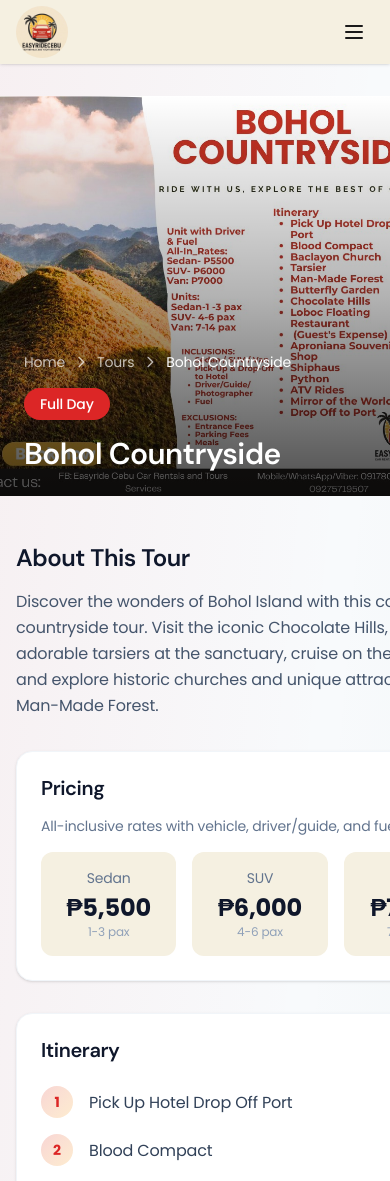
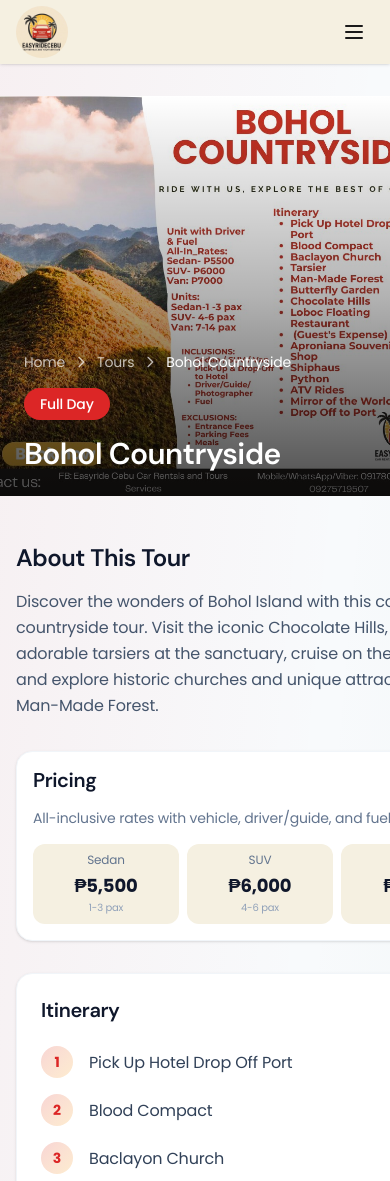
Before and after one commit to j-andradeii/easyrides-cebu, a Next.js app: page /tours/bohol-countryside in a window 390 px wide. Shown: the top 1181 px of the page. Built offline with nearby package versions, Linux system fonts and the light colour scheme.

Commit message:
update width

```diff
--- a/src/app/globals.css
+++ b/src/app/globals.css
@@ -130,7 +130,7 @@
 
 html {
   overflow-x: hidden;
-  max-width: 100%;
+  max-width: 100vw;
 }
 
 body {
@@ -141,7 +141,14 @@ body {
   line-height: 1.6;
   letter-spacing: -0.01em;
   overflow-x: hidden;
-  max-width: 100%;
+  max-width: 100vw;
+  width: 100%;
+}
+
+/* Prevent horizontal overflow on all main containers */
+main, section, .container {
+  max-width: 100vw;
+  overflow-x: hidden;
 }
 
 h1, h2, h3, h4, h5, h6 {
--- a/src/app/tours/[slug]/page.tsx
+++ b/src/app/tours/[slug]/page.tsx
@@ -107,24 +107,24 @@ export default async function TourDetailPage({ params }: Props) {
               </div>
 
               {/* Pricing Table */}
-              <div className="bg-white rounded-2xl p-6 border border-slate-100 shadow-sm">
+              <div className="bg-white rounded-2xl p-4 sm:p-6 border border-slate-100 shadow-sm">
                 <h2 className="text-xl font-bold text-slate-900 mb-4">Pricing</h2>
                 <p className="text-sm text-slate-500 mb-4">All-inclusive rates with vehicle, driver/guide, and fuel</p>
-                <div className="grid grid-cols-3 gap-4">
-                  <div className="text-center p-4 bg-cream rounded-xl hover:bg-coral/5 transition-colors">
-                    <div className="text-sm text-slate-500 mb-1">Sedan</div>
-                    <div className="text-2xl font-bold text-slate-900">₱{tour.pricing.sedan.price.toLocaleString()}</div>
-                    <div className="text-xs text-slate-400">{tour.pricing.sedan.capacity}</div>
+                <div className="grid grid-cols-3 gap-2 sm:gap-4">
+                  <div className="text-center p-2 sm:p-4 bg-cream rounded-xl hover:bg-coral/5 transition-colors">
+                    <div className="text-xs sm:text-sm text-slate-500 mb-1">Sedan</div>
+                    <div className="text-lg sm:text-2xl font-bold text-slate-900">₱{tour.pricing.sedan.price.toLocaleString()}</div>
+                    <div className="text-[10px] sm:text-xs text-slate-400">{tour.pricing.sedan.capacity}</div>
                   </div>
-                  <div className="text-center p-4 bg-cream rounded-xl hover:bg-coral/5 transition-colors">
-                    <div className="text-sm text-slate-500 mb-1">SUV</div>
-                    <div className="text-2xl font-bold text-slate-900">₱{tour.pricing.suv.price.toLocaleString()}</div>
-                    <div className="text-xs text-slate-400">{tour.pricing.suv.capacity}</div>
+                  <div className="text-center p-2 sm:p-4 bg-cream rounded-xl hover:bg-coral/5 transition-colors">
+                    <div className="text-xs sm:text-sm text-slate-500 mb-1">SUV</div>
+                    <div className="text-lg sm:text-2xl font-bold text-slate-900">₱{tour.pricing.suv.price.toLocaleString()}</div>
+                    <div className="text-[10px] sm:text-xs text-slate-400">{tour.pricing.suv.capacity}</div>
                   </div>
-                  <div className="text-center p-4 bg-cream rounded-xl hover:bg-coral/5 transition-colors">
-                    <div className="text-sm text-slate-500 mb-1">Van</div>
-                    <div className="text-2xl font-bold text-slate-900">₱{tour.pricing.van.price.toLocaleString()}</div>
-                    <div className="text-xs text-slate-400">{tour.pricing.van.capacity}</div>
+                  <div className="text-center p-2 sm:p-4 bg-cream rounded-xl hover:bg-coral/5 transition-colors">
+                    <div className="text-xs sm:text-sm text-slate-500 mb-1">Van</div>
+                    <div className="text-lg sm:text-2xl font-bold text-slate-900">₱{tour.pricing.van.price.toLocaleString()}</div>
+                    <div className="text-[10px] sm:text-xs text-slate-400">{tour.pricing.van.capacity}</div>
                   </div>
                 </div>
               </div>
```
Also changed, not shown: src/components/landing/HeroSection.tsx (+4 -4 lines).
